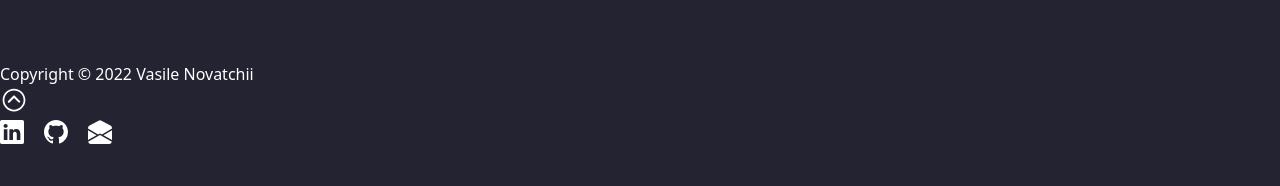
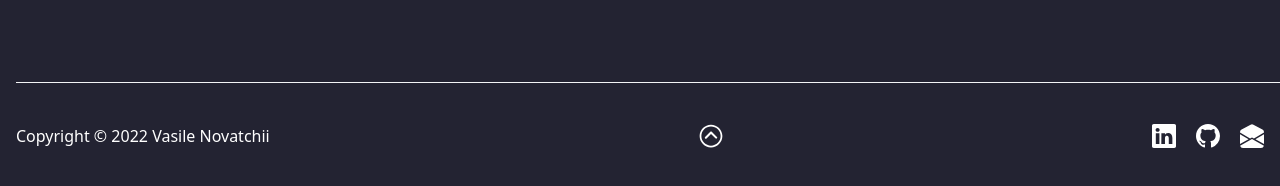
Before and after one commit to Infvyr/nextjs-portfolio, a Next.js app: page / in a window 1280 px wide. Shown: the part 1871-2057 px from the top of the page. Before the commit the page ends 2015 px from the top, so only its background shows below. Built offline with nearby package versions, Linux system fonts and the light colour scheme; no server answers.

Commit message:
style footer

```diff
--- a/components/Footer.jsx
+++ b/components/Footer.jsx
@@ -1,20 +1,31 @@
 "use client";
 
 import { useContext } from "react";
-import { LazyMotion, domAnimation } from "framer-motion";
+import { LazyMotion, domAnimation, useInView } from "framer-motion";
 import { ConnectMedia, ScrollTop } from "components";
 import { LayoutContext } from "context/layout";
 
 export function AppFooter() {
 	const { footerRef } = useContext(LayoutContext);
+	const isInView = useInView(footerRef, { once: true });
 	const year = new Date().getFullYear();
 
 	return (
 		<LazyMotion features={domAnimation}>
-			<footer ref={footerRef}>
-				<p>Copyright &copy; {year} Vasile Novatchii</p>
-				<ScrollTop />
-				<ConnectMedia />
+			<footer
+				ref={footerRef}
+				className="container-md py-10 mt-5 relative before:absolute before:top-0 before:left-4 before:w-[calc(100%-16px)] before:h-[1px] before:bg-gray-100"
+				style={{
+					transform: isInView ? "none" : "translateX(-200px)",
+					opacity: isInView ? 1 : 0,
+					transition: "all 0.9s cubic-bezier(0.17, 0.55, 0.55, 1) 1.5s"
+				}}
+			>
+				<div className="flex flex-col md:flex-row justify-between items-center gap-10 md:gap-5">
+					<p className="font-light">Copyright &copy; {year} Vasile Novatchii</p>
+					<ScrollTop />
+					<ConnectMedia />
+				</div>
 			</footer>
 		</LazyMotion>
 	);
```
